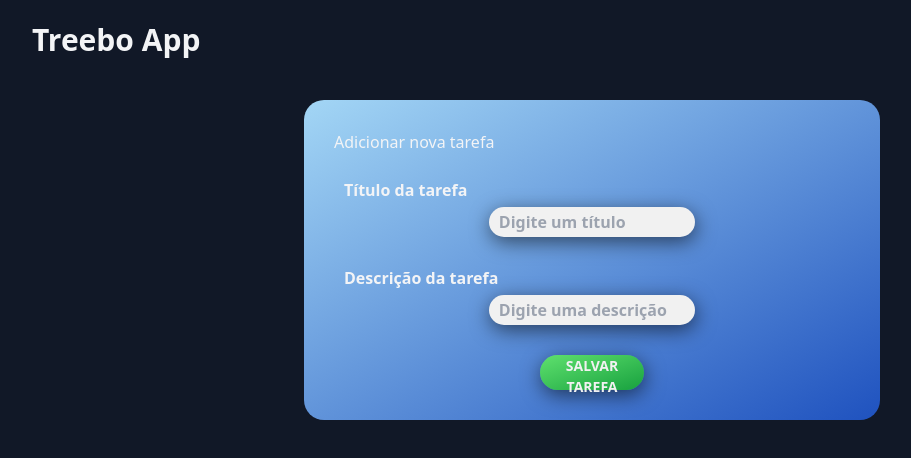
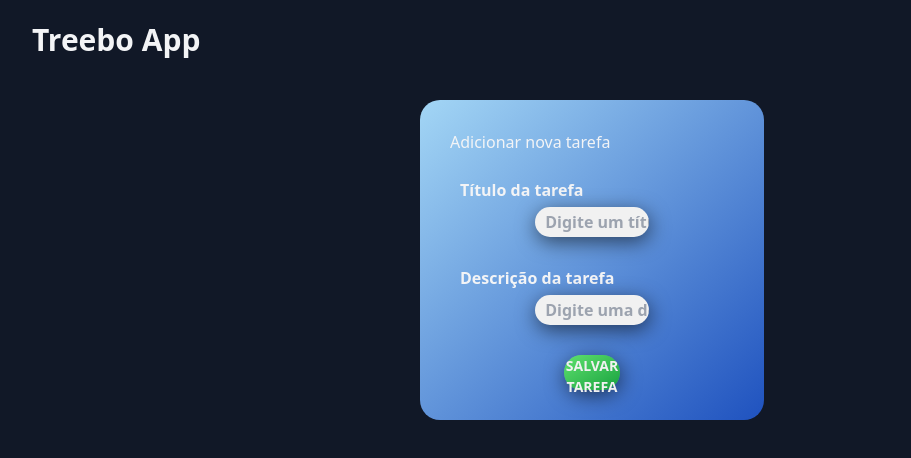
Before and after one commit to OlucasGarcia/ToDo-Treebo, a React (Create React App) app in the folder treebo-app/: page /add-task in a window 1280 px wide. Shown: the top 458 px of the page, without its empty margins (48-959 px from the left). Built offline with nearby package versions, Linux system fonts and the light colour scheme.

Commit message:
T004: feat - Alteradas as pages do projeto com a estilização tailwind

```diff
--- a/treebo-app/src/pages/AddTask/AddTask.js
+++ b/treebo-app/src/pages/AddTask/AddTask.js
@@ -6,11 +6,7 @@ const PagesAddTaks = () => {
     const { id } = useParams();
 
     return (
-        <div style={{
-            display: "flex",
-            justifyContent: "center",
-            width: "50%"
-        }}>
+        <div className="flex justify-center min-w-96">
             <AddTaskForm id={id ? Number.parseInt(id, 10) : null}/>
         </div>
     )
--- a/treebo-app/src/pages/Home/Home.js
+++ b/treebo-app/src/pages/Home/Home.js
@@ -2,7 +2,9 @@ import TaskNav from "../../components/Nav/TaskNav";
 
 const Home = () => {
     return (
-        <TaskNav/>
+        <body>
+            <TaskNav/>
+        </body>
     )
 };
 
--- a/treebo-app/src/pages/List/List.js
+++ b/treebo-app/src/pages/List/List.js
@@ -3,11 +3,7 @@ import TaskList from "../../components/TaskList/TaskList";
 const PagesList = () => {
 
     return (
-        <div style={{
-            display: "flex",
-            justifyContent: "center",
-            width: "60%"
-        }}>
+        <div className="flex w-4/5 justify-center" >
             <TaskList/>
         </div>
     )
```
